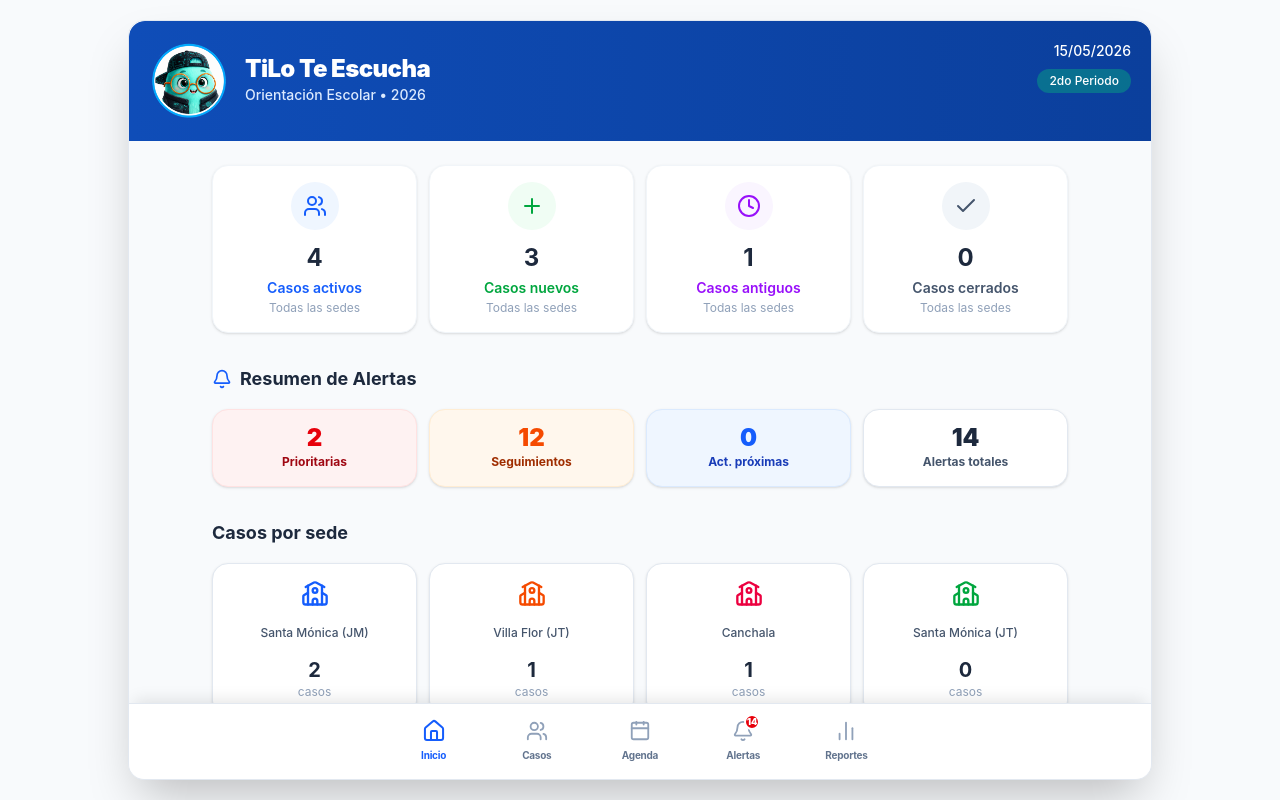
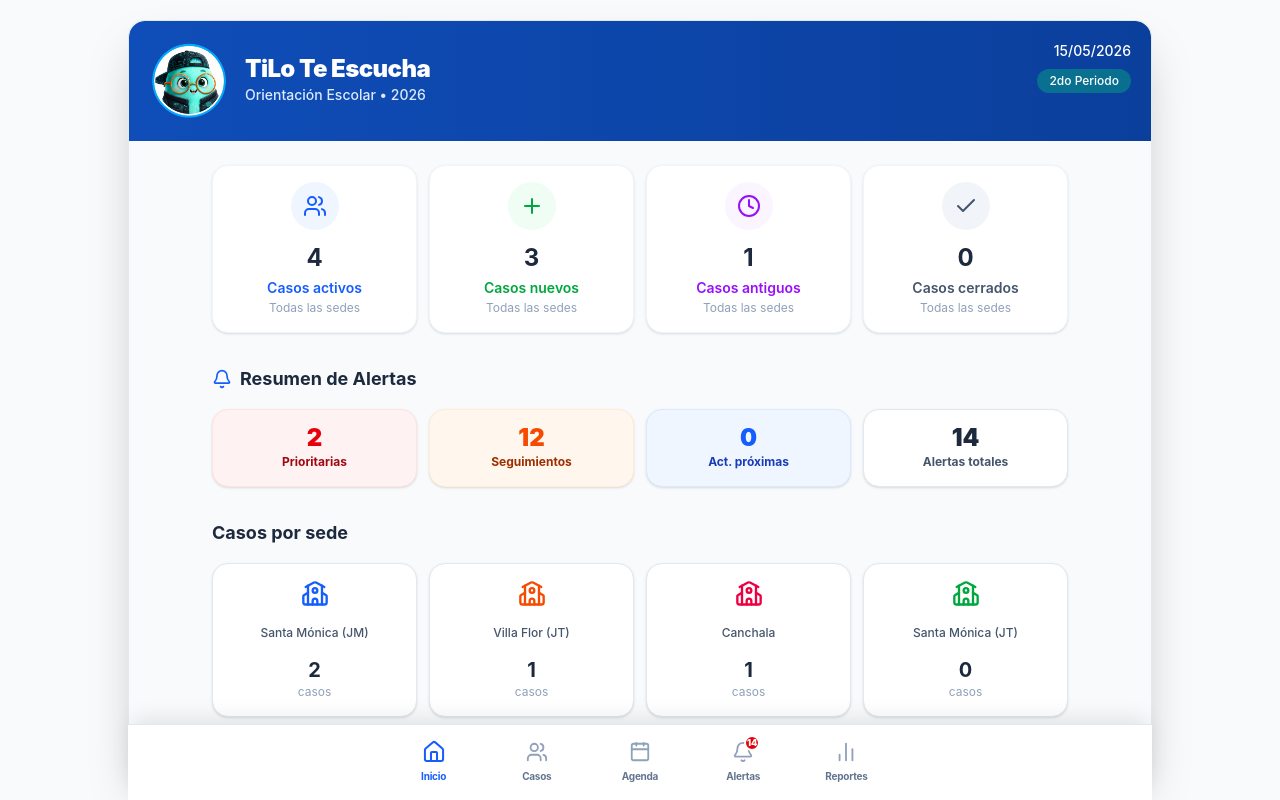
Before and after one commit to Andrex036/TiLoApp, a React (Vite) app: page / in a window 1280 px wide. Built offline with nearby package versions, Linux system fonts and the light colour scheme.

Commit message:
Solución definitiva: menú con posición fija y espaciador inferior para evitar ocultamiento

```diff
--- a/src/layouts/MobileLayout.jsx
+++ b/src/layouts/MobileLayout.jsx
@@ -18,14 +18,19 @@ export default function MobileLayout({ children, currentTab, onTabChange }) {
     <div className="flex flex-col h-full max-w-5xl mx-auto bg-slate-50 relative overflow-hidden sm:shadow-2xl sm:border sm:border-slate-200 sm:h-[95vh] sm:mt-[2.5vh] sm:rounded-2xl">
 
       {/* Main Scrollable Content */}
-      <main ref={mainRef} className="flex-1 overflow-y-auto scroll-smooth bg-slate-50 relative z-10">
+      <main ref={mainRef} className="flex-1 overflow-y-auto scroll-smooth bg-slate-50 relative z-10 pb-[calc(env(safe-area-inset-bottom)+5rem)]">
         {children}
       </main>
 
       {/* Bottom Navigation */}
       <nav
-        className="bg-white border-t border-slate-200 pt-3 pb-[calc(env(safe-area-inset-bottom)+0.75rem)] px-2 z-50 shrink-0 shadow-[0_-8px_15px_-5px_rgba(0,0,0,0.1)] transition-all"
-        style={{ paddingBottom: 'calc(env(safe-area-inset-bottom) + 0.75rem)' }}
+        className="fixed bottom-0 left-0 right-0 lg:left-auto lg:right-auto lg:w-full lg:max-w-5xl bg-white border-t border-slate-200 pt-3 pb-[calc(env(safe-area-inset-bottom)+0.75rem)] px-2 z-[100] shadow-[0_-10px_20px_-5px_rgba(0,0,0,0.1)]"
+        style={{
+          paddingBottom: 'calc(env(safe-area-inset-bottom) + 0.75rem)',
+          left: '50%',
+          transform: 'translateX(-50%)',
+          width: '100%'
+        }}
       >
         <ul className="flex justify-around items-center max-w-lg mx-auto w-full gap-1">
           <NavItem
```
